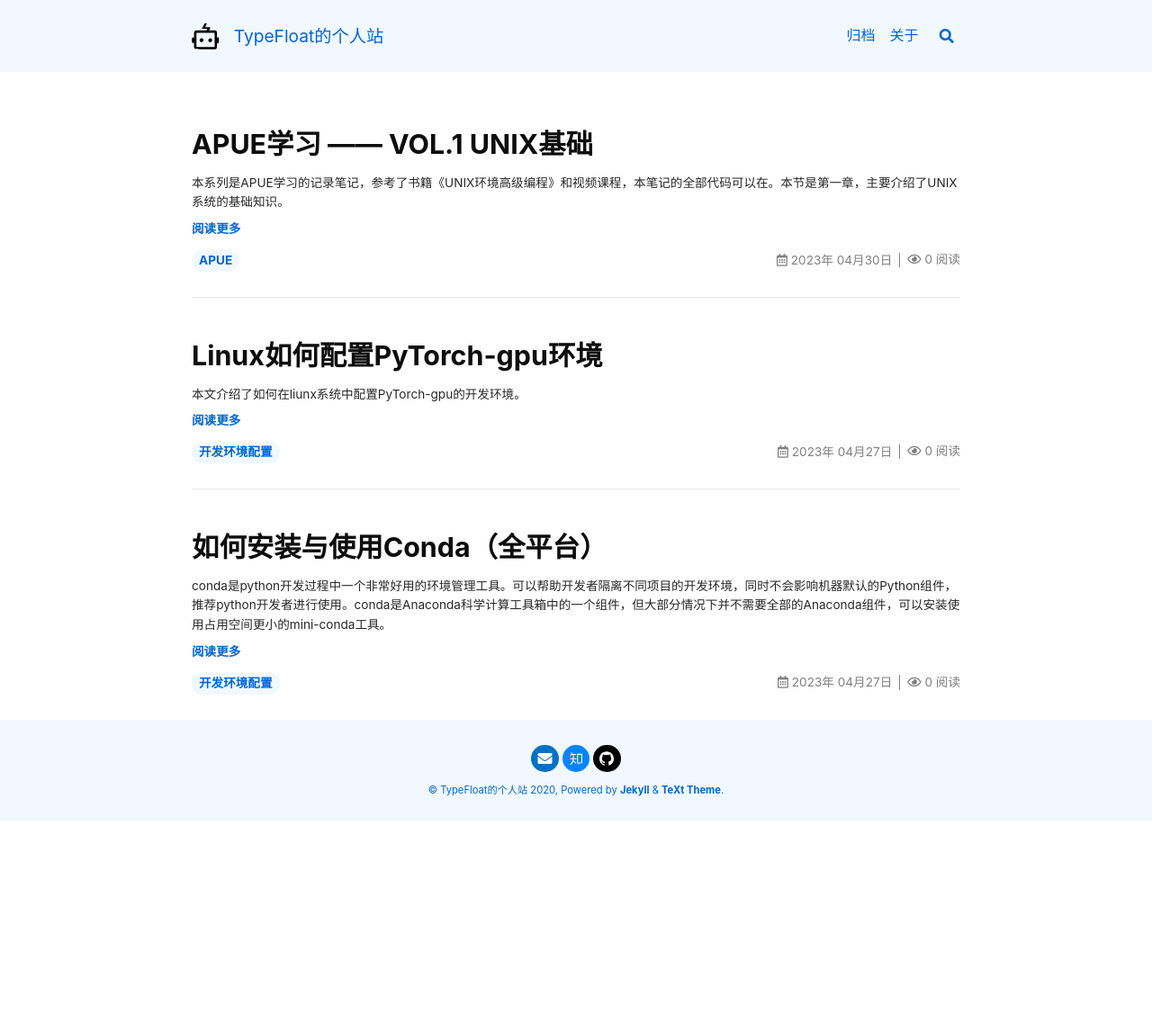
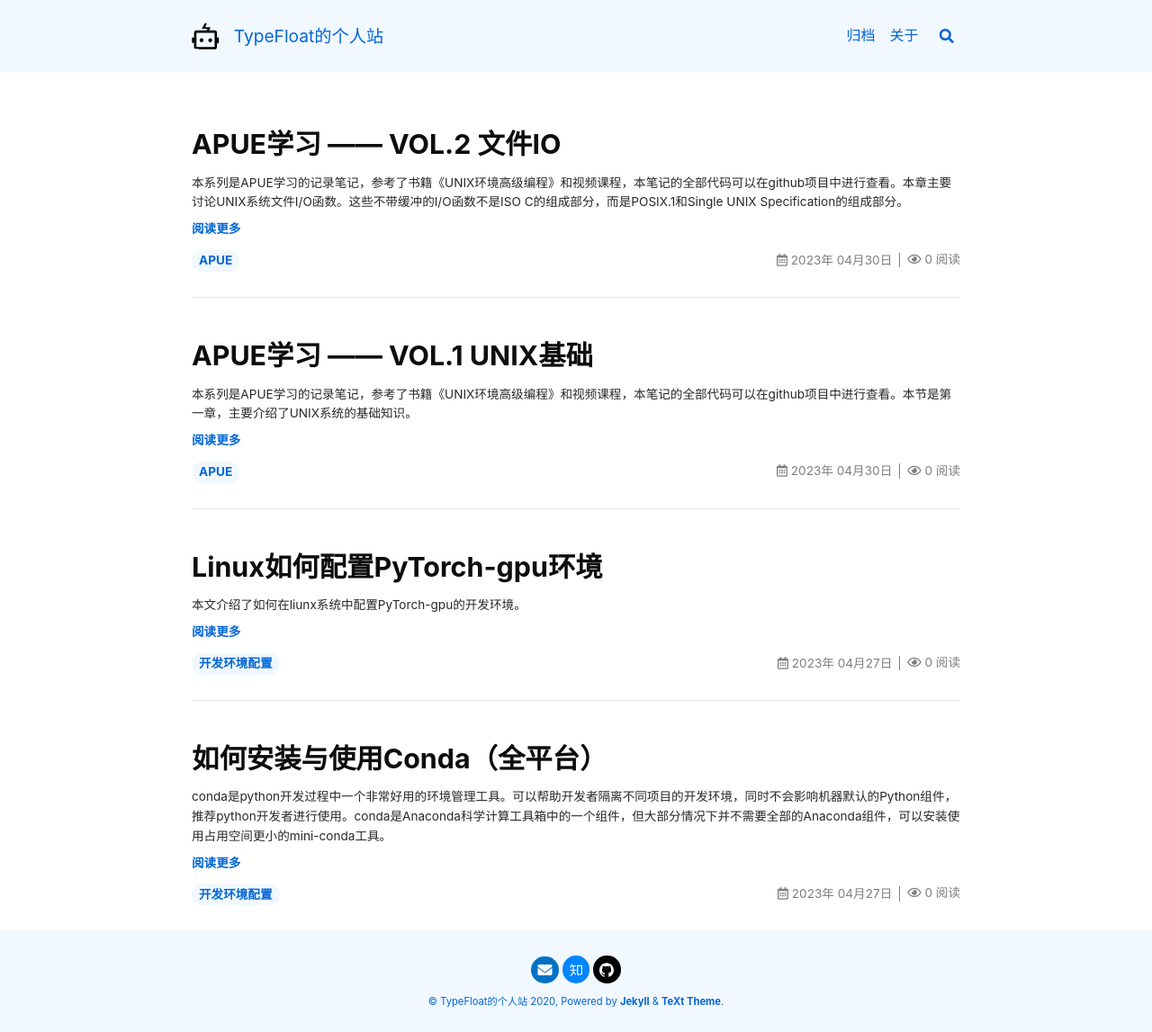
Before and after one commit to TypeFloat/TypeFloat.github.io, a Jekyll site: the page built from index.html, in a window 1280 px wide. Shown: the whole page at 90% size. Built offline with Jekyll 4.4.1, drawn with Linux system fonts in a browser that asks for light colours; nearby versions of some CDN libraries; the list of posts is cut into pages by our own code; comment, search, counter and statistics services are not loaded; before the commit the page ends 912 px from its top, so only the background shows below that; some of the changed lines change nothing that is shown.

Commit message:
提交第二章笔记

````diff
--- a/_posts/2023-04-30-apue-1.md
+++ b/_posts/2023-04-30-apue-1.md
@@ -4,7 +4,7 @@ tags: "APUE"
 key: apue-1
 ---
 
-本系列是APUE学习的记录笔记，参考了书籍《UNIX环境高级编程》和[视频课程](https://www.bilibili.com/video/BV18p4y167Md/)，本笔记的全部代码可以在。本节是第一章，主要介绍了UNIX系统的基础知识。<!--more-->
+本系列是APUE学习的记录笔记，参考了书籍《UNIX环境高级编程》和[视频课程](https://www.bilibili.com/video/BV18p4y167Md/)，本笔记的全部代码可以在[github项目](https://github.com/TypeFloat/APUE-Learning)中进行查看。本节是第一章，主要介绍了UNIX系统的基础知识。<!--more-->
 
 # UNIX体系结构
 
--- /dev/null
+++ b/_posts/2023-04-30-apue-2.md
@@ -0,0 +1,226 @@
+---
+title: APUE学习 —— VOL.2 文件IO
+tags: "APUE"
+key: apue-2
+---
+
+本系列是APUE学习的记录笔记，参考了书籍《UNIX环境高级编程》和[视频课程](https://www.bilibili.com/video/BV18p4y167Md/)，本笔记的全部代码可以在[github项目](https://github.com/TypeFloat/APUE-Learning)中进行查看。本章主要讨论UNIX系统文件I/O函数。这些不带缓冲的I/O函数不是ISO C的组成部分，而是POSIX.1和Single UNIX Specification的组成部分。<!--more-->
+
+# 文件描述符
+
+文件描述符通常是一个小的非负整数，内核用以标识一个特定进程正在访问的文件。当内核打开一个现有文件或创建一个新文件时，它都返回一个文件描述符。
+
+按照惯例，UNIX系统shell把**文件描述符0**与进程的**标准输入**关联，**文件描述符1**与进程的**标准输出**关联，**文件描述符2**与进程的**标准错误**关联，在符合`POSIX.1`的UNIX系统中，这虽然已经被标准化，但为了提高程序的可读性，尽量使用符号常量`STDIN_FILENO`、`STDOUT_FILENO`、`STDERR_FILENO`表示。
+
+文件描述符的变化范围是`0~OPEN_MAX-1`，也就是一个进程最多同时打开`OPEN_MAX`个文件。
+
+# 函数open和openat
+
+## 函数open和openat
+
+调用`open`或`openat`函数可以打开或创建一个文件，其函数原型如下所示：
+
+```c
+// 若打开成功，返回文件描述符；否则，返回-1
+int open(const char *path, int oflag, ...);
+int openat(int fd, const char *path, int oflag, ...);
+```
+
+参数`oflag`代表打开模式，打开模式实际上是一些预定义的常量，这些常量在`<fcntl.h>中定义`，可用**或运算**选择多个模式，具体可以在UNIX程序手册第二章中查看。
+
+`open`和`openat`函数返回的文件描述符一定是最小的未使用描述符，因此可以用这一点实现标准输入、标准输出、标准错误的重定向。
+
+设计`openat`函数的主要目的是：1）使程序可以使用相对路径名打开任意文件夹的文件，而不是当前工作目录；2）避免产生**TOCTTOU错误**。
+
+**TOCTTOU错误**是指：有两个基于文件的函数调用，其中第二个调用依赖于第一个函数调用结果，因为调用不是原子操作，在两个调用之间一旦文件被修改，那么程序就会出现错误。
+
+## 文件名截断
+
+文件系统对文件名的最大长度有一定限制，由常量`NAME_MAX`定义，若要创建的文件名大于该值，将会出现错误。在POSIX UNIX系统中，错误的处理方法由常量`_POSIX_NO_TRUNC`定义，截断或是通过修改`errno`进行报错，不同的文件系统处理方式不同。
+
+# 函数creat
+
+`creat`函数用于创建一个新文件，其函数原型如下：
+
+```c
+// 若创建成功，返回文件描述符；否则，返回-1
+int creat(const char *path, mode_t mode);
+```
+
+该函数等效于：
+
+```c
+open(path, O_WRONLY|O_CREAT|O_TRUNC, mode);
+```
+
+从上可以看出，`creat`函数只能以只写的方式打开创建的文件。
+
+# 函数close
+
+`close`函数用于关闭一个打开的文件，其函数原型如下所示：
+
+```c
+// 若关闭成功，返回0；否则，返回-1
+int close(int fildes);
+```
+
+当关闭一个文件时，会自动释放该进程加在此文件上的所有记录锁。当一个进程终止时，内核会自动关闭它打开的所有文件，所以很多程序并不显示地关闭文件。
+
+# 函数lseek
+
+每个打开的文件都有一个值称为**当前文件偏移量**，通常是非负整数，用于度量从文件开始到当前“光标”位置的字节数。通常情况下，读写操作都从当前文件偏移量处开始，并使偏移量增加所读写的字节数。除非追加写的情况，偏移量的初始值都为0。可以调用`lseek`函数显式地调整偏移量，其函数原型如下所示：
+
+```c
+// 若成功，返回新的文件偏移量；否则返回-1
+off_t lseek(int fd, off_t offset, int whence);
+```
+
+注意：如果文件描述符指向的是一个管道、FIFO或网络套接字，则会返回-1，并将`errno`设置为`ESPIPE`。
+
+偏移量通常是非负值，某些设备可能允许负的偏移量，但对于普通文件，其偏移量必须是非负值。因为偏移量可能是负值，所以在检查函数返回值时，一定要确保不等于-1。
+
+文件偏移量可以大于当前文件的大小，在这种情况下，文件的下一次写将加长该文件并形成空洞。文件中的空洞用空字符进行填充，不占用磁盘空间，因为对于原文件尾端到新开始写的位置之间的部分不分配磁盘块。
+
+[示例3-1](https://github.com/TypeFloat/APUE-Learning/blob/main/src/3-1.c)创建了一个具有空洞的文件。
+
+# 函数read
+
+`read`函数用于从打开的文件中读取数据，其函数原型如下所示：
+
+```c
+// 若成功，返回读到的字节数；若已经读到文件尾，返回0；否则返回-1
+ssize_t read(int fd, void *buf, size_t nbytes);
+```
+
+参数`nbytes`表示要读的字节数，但有很多种情况会造成实际读到的字节数少于要读的字节数：
+
+- 在读到要求字节数之前到达文件尾端；
+- 当从终端设备读时，通常一次最多读一行；
+- 当从网络读时，网络中的缓冲机制可能造成返回值小于所要求读的字节数；
+- 当从管道或FIFO读时，如果管道内包含的字节少于要读的，则只会读取管道中现有的所有字节；
+- 当从面向记录的设备读时，如磁带，一次最多返回一个记录；
+- 当读取操作被信号中断，并且已经读取了部分数据时。
+
+# 函数write
+
+`write`函数用于向打开的文件中写入数据，其函数原型如下所示：
+
+```c
+// 若成功，返回已写的字节数；否则返回-1
+ssize_t write(int fd, const void *buf, size_t nbytes);
+```
+
+`write`函数出错的常见原因是磁盘已满或超过了一个给定进程的文件长度限制。
+
+# I/O的效率
+
+在介绍`read`和`write`函数时，没有很仔细的介绍参数`nbytes`，他表示想要写或读的字节数，实际上这个参数对性能的影响非常大。
+
+[示例3-2](https://github.com/TypeFloat/APUE-Learning/blob/main/src/3-2.c)展示了使用不同缓冲区大小对读写性能的影响。通过运行该示例可以看到两个现象。
+
+第一是，读写速度收到缓冲区大小的影响，但是该影响不是随缓冲区变大而线性减小的，而是缓冲区大小增加到一个值后不再发生明显变化，这个值一般对应着文件系统一个磁盘块的大小。
+
+第二是，当缓冲区还比较小时，读写性能就与很大的缓冲区差距较小了，这是因为大多数文件系统为改善性能都会采用**预读**技术，当检测到正进行顺序读取时，系统会读入比要求的更多数据，所以即使缓冲区较小时，其读写性能也会很好。
+
+# 文件共享
+
+UNIX系统支持在不同进程间共享打开文件，内核使用3种数据结构表示打开文件，如图3-1所示，他们之间的关系决定了在文件共享方面一个进程对另一个进程可能产生的影响：
+
+1. 每个进程在进程表中有一个记录项，记录项中包含一张打开文件描述符表，可将其视为一个向量，每个描述符占用一项。与文件描述符相关联的有：
+   1. 文件描述符标志
+   2. 指向一个文件表项的指针
+2. 内核为所有打开文件维持一张文件表，每个文件表项包含：
+   1. 文件状态标志
+   2. 当前文件偏移量
+   3. 指向该文件v节点表项的指针
+3. 每个打开的文件或设备都有一个v节点结构，该节点包含了文件类型和对此文件进行各种操作函数的指针，对于大多数文件，v节点还包含了该文件的i节点。
+
+![](/assets/posts/apue-2-1.png#pic_center)
+
+<center>图3-1 打开文件的内核数据结构</center>
+
+如果两个独立进程各自打开了同一个文件，则有图3-2所示的关系。
+
+![](/assets/posts/apue-2-2.png#pic_center)
+
+<center>图3-2 两个独立进程各自打开同一个文件</center>
+
+打开某个文件的进程都会获得各自的一个文件表项，但对于一个给定的文件只有一个v节点表项，这是因为不同进程对该文件的操作权限和文件偏移量并不相同。
+
+存在多个文件描述符项指向同一文件表项的情况，例如使用`dup`函数或`fork`函数后。注意，文件描述符标志和文件状态标志在作用范围方面的区别，前者指用于一个进程的一个描述符，而后者应用于指向该给定文件表项的任何进程中的所有描述符。
+
+利用文件共享可以使多个进程同时操控一个文件，这在只进行读操作的时候没有任何问题，但如果涉及写操作，不同的读写顺序可能会产生不同的结果。解决这样问题的方法是使用原子操作，任何要求多于一个函数调用的操作都不是原子操作，因为两个函数调用之间，内核可能会临时挂起进程。
+
+# 原子操作
+
+**原子操作**指的是由多步组成的一个操作，如果该操作原子地执行，则要么执行完所有步骤，要么一步也不执行，不可能只执行所有步骤的一个子集。
+
+## 追加到一个文件
+
+如果多个独立的进程使用`O_APPEND`标志打开了一个文件，每次对这种具有追加写标志的文件执行写操作时，文件表项中的当前文件偏移量会首先被移动到i节点表项的文件长度处，这种设定使得每次写入的数据都会追加到文件当前的尾端。但如果不使用`O_APPEND`打开文件，在文件末尾追加内容时，需要依次调用`lseek`和`write`两个函数，此时两个进程同时写文件就可能产生冲突，因为内核在两个函数调用期间可能会切换，解决的方法便是让两个函数操作变为一个内核不可中断的操作，即原子操作。使用`O_APPEND`打开文件时的追加写就是一个原子操作，以这种方式打开文件，写文件时不需要调用`lseek`函数。
+
+## 函数pread和pwrite
+
+函数`pread`和`pwrite`是两个原子操作，他们等价于先调用`lseek`再调用读写函数，但不同的是，这两个函数不会改变当前文件的偏移量。其函数原型如下所示：
+
+```c
+// 若成功，返回读到的字节数；若已经读到文件尾，返回0；否则返回-1
+ssize_t pread(int d, void *buf, size_t nbyte, off_t offset);
+
+// 若成功，返回已写的字节数；否则返回-1
+ssize_t pwrite(int fildes, const void *buf, size_t nbyte, off_t offset);
+```
+
+## 创建一个文件
+
+调用`open`函数时，如果指定打开模式为`O_CREAT|O_EXCL`，那么检查文件是否存在和创建文件这两个步骤会被处理为一个原子操作，也是为了避免两个操作过程中内核切换而产生意外错误。
+
+# 函数dup和dup2
+
+函数`dup`和`dup2`用于复制一个现有的文件描述符，其函数原型如下所示：
+
+```c
+// 若成功，返回新的文件描述符；否则返回-1
+int dup(int fd);
+int dup2(int fd, int fd2);
+```
+
+`dup`会返回当前可用的最小文件描述符。`dup2`会返回指定的文件描述符`fd2`，如果`fd2`以及打开，则会先将其关闭，如果`fd=fd2`，则会直接返回`fd2`。两个函数返回的文件描述符与参数`fd`共享同一个文件表项，所以共享同一个文件状态标志以及同一当前文件偏移量。
+
+# 函数sync、fsync和fdatasync
+
+UNIX系统在内核中设有缓冲区高速缓存或页高速缓存，大多数磁盘I/O通过缓冲区进行。这种方式被称为**延迟写**，当内核需要重用缓冲区来存放其他磁盘块数据时，会把所有延迟写的数据块写入磁盘，为了保证磁盘上实际文件系统与缓冲区内容一致，UNIX提供了三个函数，其函数原型如下所示：
+
+```c
+// 若成功，返回1；否则返回0
+int fsync(int fd);
+int fdatasync(int fd);
+
+void synv(fd);
+```
+
+函数`sync`用于将修改过的块缓冲区写入队列，不等待实际写磁盘操作结束，系统中的`update`守护进程会定期的进行调用，以保证冲洗内核的块缓冲区。
+
+函数`fsync`和`fdatasync`只对文件描述符指向的文件起作用，并且等待写磁盘操作结束后才返回。两者不同的是，`fdatasync`只针对于文件的数据部分，文件属性的修改内容不会刷新。
+
+# 函数fcntl
+
+函数`fcntl`可以改变已经打开的文件的属性，其函数原型如下所示：
+
+```c
+// 若成功，根据cmd不同返回不同的值；否则返回-1
+int fcntl(int fd, int cmd, ...);
+```
+
+# 函数ioctl
+
+函数`ioctl`是终端I/O操作中最常用的一个函数，这里仅给出该函数，其函数原型如下所示：
+
+```c
+// 若成功，根据request不同返回不同的值；否则返回-1
+int ioctl(int fd, int request, ...);
+```
+
+# /dev/fd
+
+较新的系统提供了名为`/dev/fd`的目录，其目录项为0、1、2等的文件，打开文件等效于复制文件描述符n。
````
Also changed, not shown: assets/posts/apue-2-1.png (added), assets/posts/apue-2-2.png (added).
